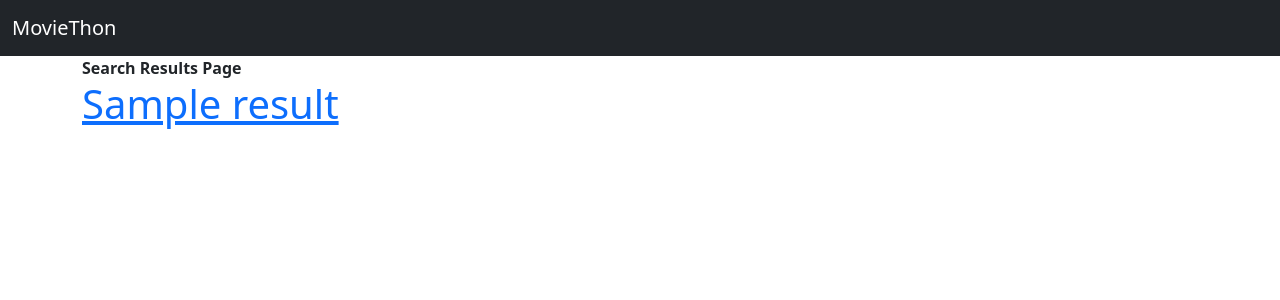
After one commit to SkipPharaoh/MovieThon, a Django app: template main_app/templates/search_results.html in a window 1280 px wide. The commit adds this page. Shown: the top 300 px of the page. Run offline with Django 4.2, Linux system fonts and the light colour scheme; the template is opened without the code that fills it: most values are stand-ins (such as "Sample title", 1, 10 or a date in 2020).

Commit message:
Search Functionality Works

```diff
--- a/main_app/templates/base.html
+++ b/main_app/templates/base.html
@@ -22,8 +22,8 @@
             {% if user.is_authenticated %}
 
             <!-- SEARCHBAR -->
-            <form class="d-flex">
-                <input class="form-control me-2" type="search" placeholder="Search" aria-label="Search">
+            <form class="d-flex" action="{% url 'search' %}">
+                <input class="form-control me-2" type="search" placeholder="Search" aria-label="Search" name="search">
                 <button class="btn btn-success" type="submit">Search</button>
             </form>
 
--- /dev/null
+++ b/main_app/templates/search_results.html
@@ -0,0 +1,17 @@
+{% extends 'base.html'%}
+{% block title%} Signup {% endblock %}
+{% block content %}
+
+<strong>Search Results Page</strong>
+{% for info in result.results %}
+<a href="{% url 'movie_detail' info.id %}">
+    <h1> {{info.title}} </h1>
+</a>
+
+{% endfor %}
+
+<script>
+    print(result)
+</script>
+
+{% endblock %}
--- a/main_app/urls.py
+++ b/main_app/urls.py
@@ -9,9 +9,9 @@ urlpatterns = [
     path('social/<int:pk>/edit', views.UpdateComment.as_view(), name='update-comment'),
     path('social/<int:pk>/delete', views.DeleteComment.as_view(), name='delete-comment'),
     path('like/<int:pk>', views.LikeView, name='like_comment'),
-
     path('movie/<int:movie_id>', views.MovieDetail.as_view(), name='movie_detail'),
 
+    path('search/', views.SearchResult.as_view(), name="search"),
     path('profile/<int:pk>/watchlist', views.Watchlist.as_view(), name='watchlist'),
     path('profile/<int:pk>/', views.Profile.as_view(), name='profile'),
     path('accounts/signup/', views.Signup.as_view(), name='signup'),
```
Also changed, not shown: main_app/views.py (+10 -1 lines).
